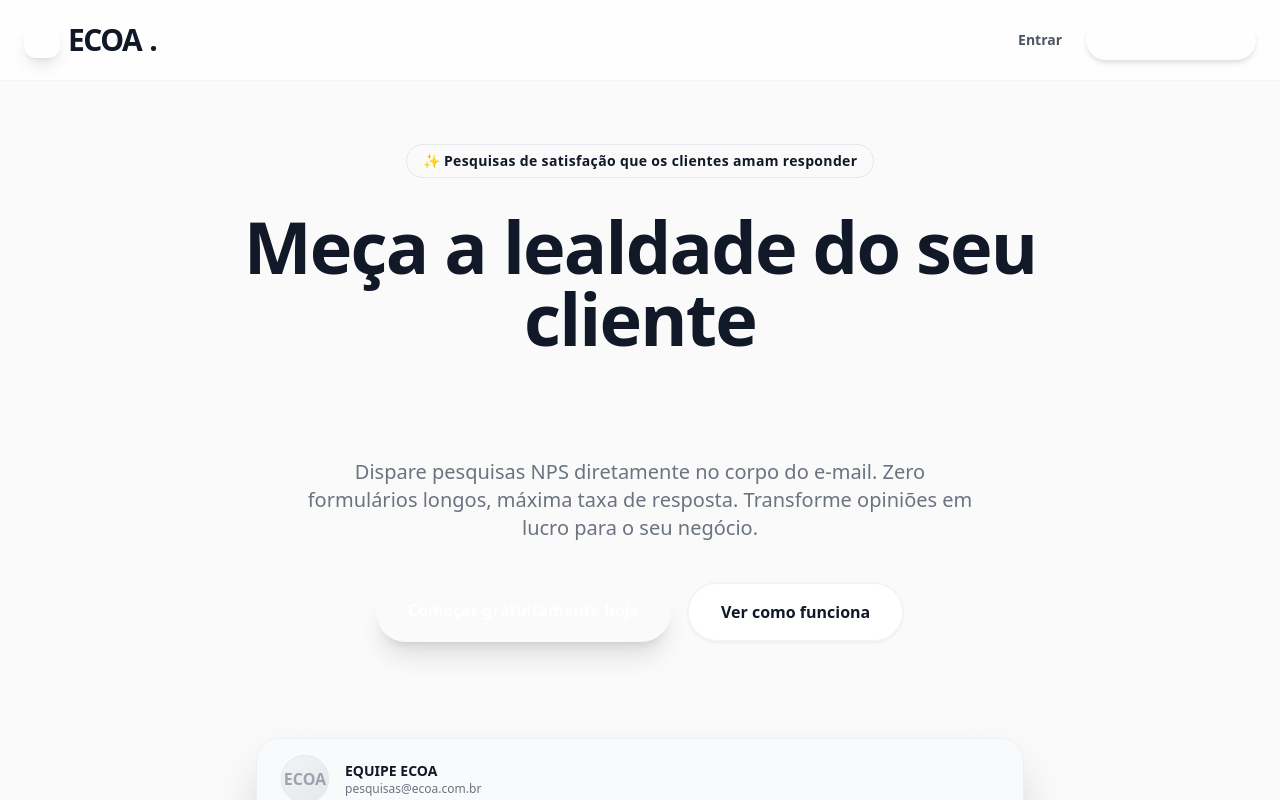
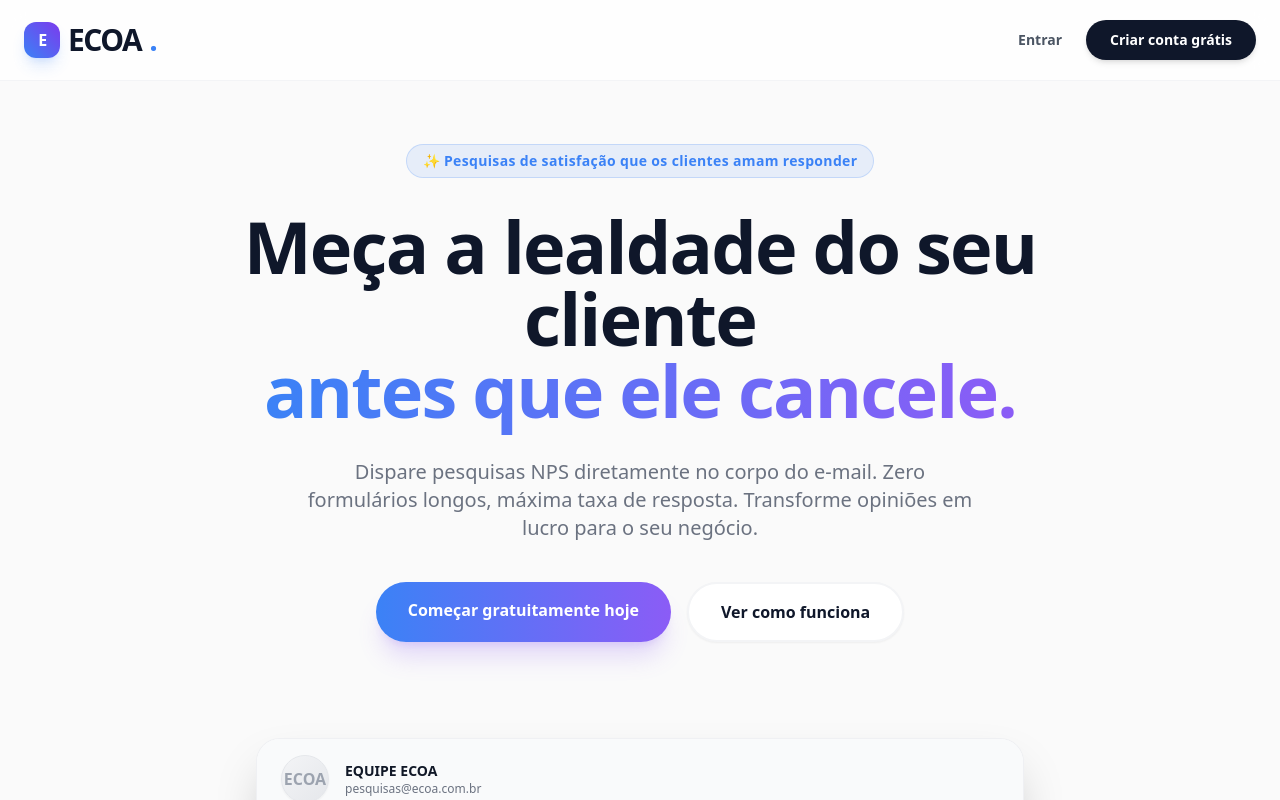
Before and after one commit to BrunoHS14/meu-app-nps, a Next.js app: page / in a window 1280 px wide. Shown: the top 800 px of the page. Built offline with nearby package versions, Linux system fonts and the light colour scheme.

Commit message:
adiciona cores ECOA no tailwind

```diff
--- a/tailwind.config.js
+++ b/tailwind.config.js
@@ -1,6 +1,15 @@
 /** @type {import('tailwindcss').Config} */
 module.exports = {
   content: ['./app/**/*.{js,ts,jsx,tsx}', './components/**/*.{js,ts,jsx,tsx}'],
-  theme: { extend: {} },
+  theme: {
+    extend: {
+      colors: {
+        'ecoa-blue': '#3B82F6',
+        'ecoa-purple': '#8B5CF6',
+        'ecoa-violet': '#7C3AED',
+        'ecoa-dark': '#0F172A',
+      }
+    }
+  },
   plugins: [],
 }
```
